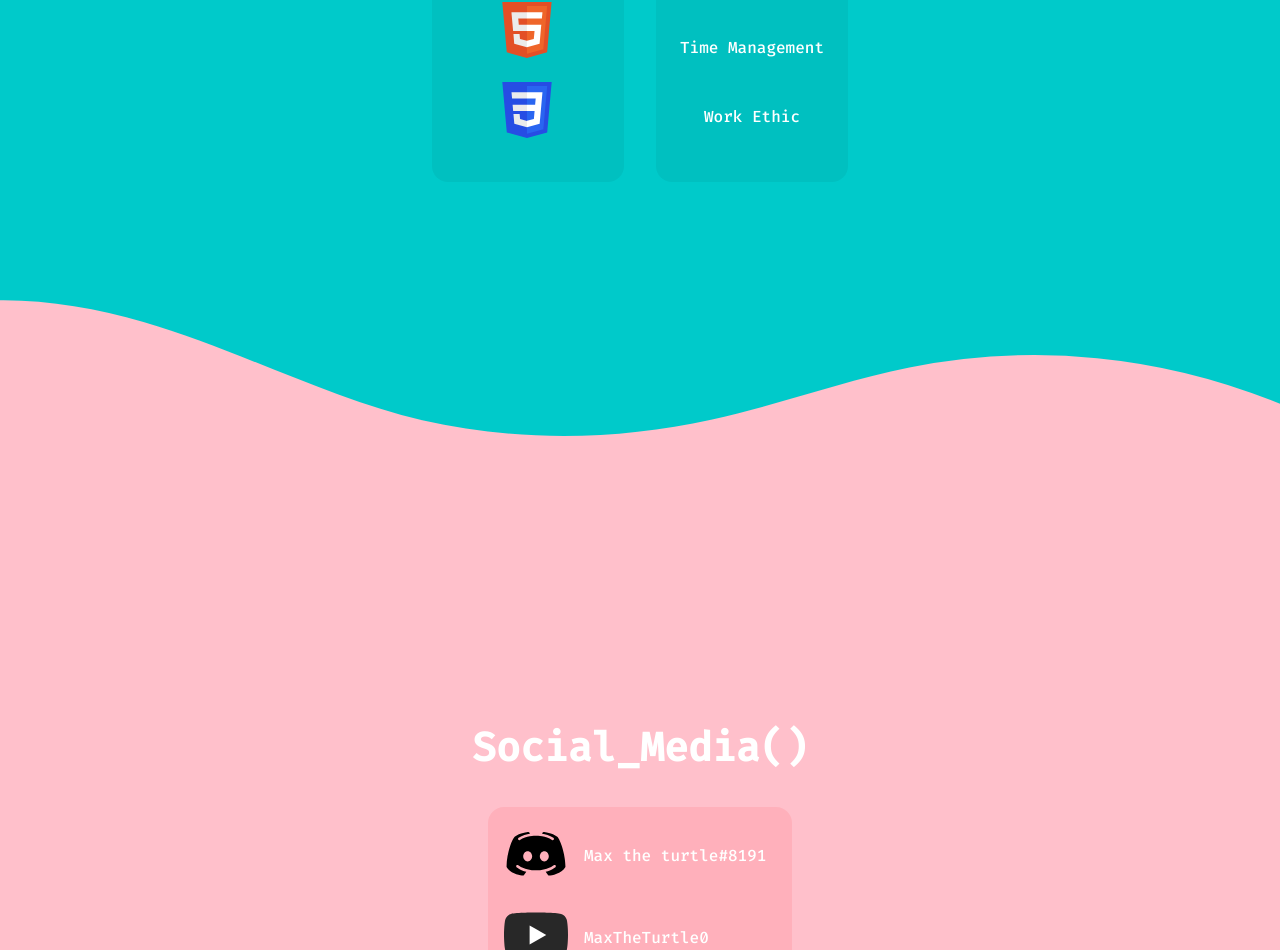
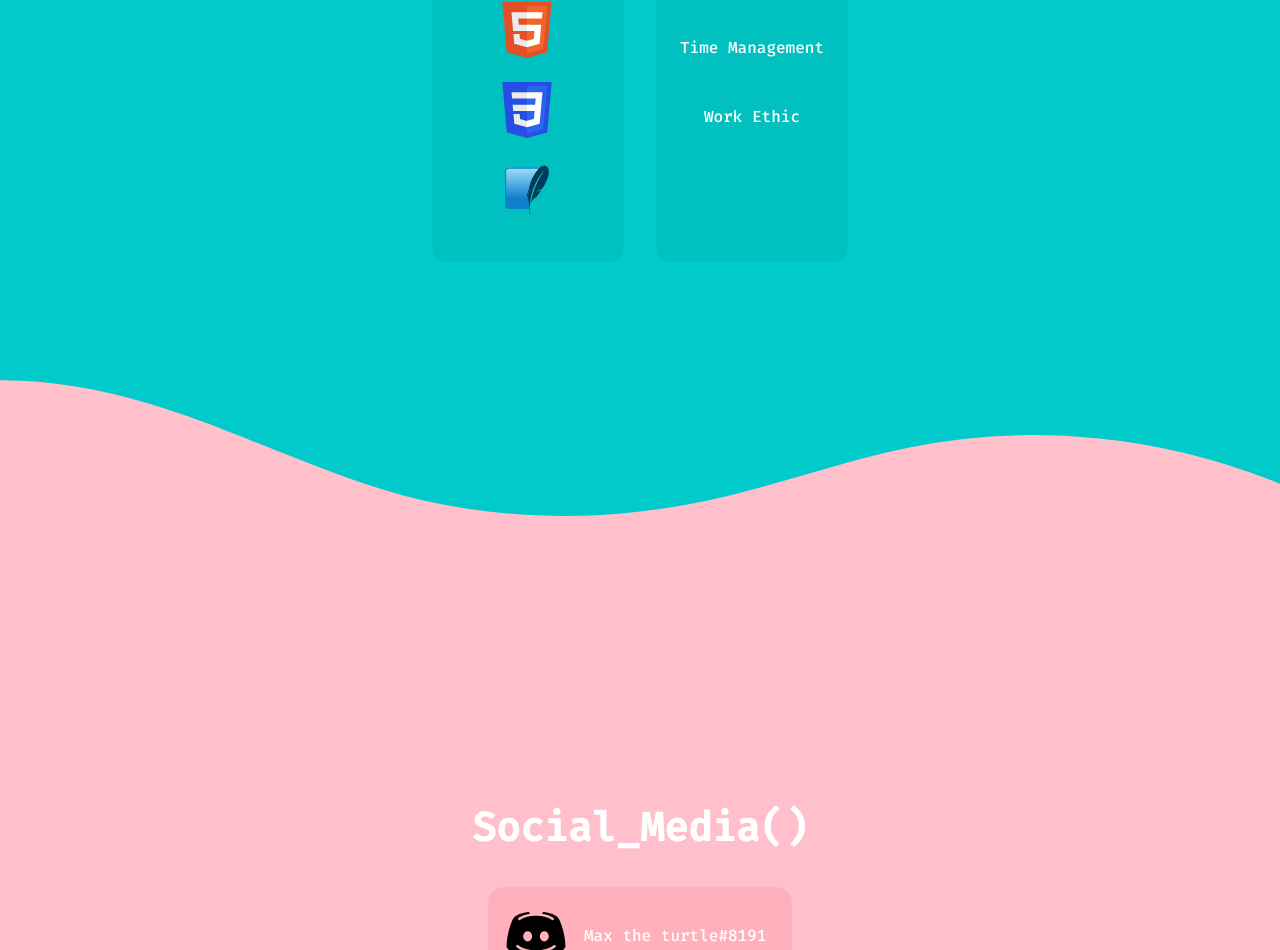
Before and after one commit to MaxTheTurtle0/portfolio-website, a plain HTML site: page index.html in a window 1280 px wide. Shown: the part 2883-3833 px from the top of the page. Drawn offline with Linux system fonts and the light colour scheme.

Commit message:
Added SQLite SVG to the Skills Section

```diff
--- a/index.html
+++ b/index.html
@@ -93,6 +93,7 @@
                     <li><img src="images/c-mark.svg" alt="C Logo SVG"><p>C*</p></li>
                     <li><img src="images/HTML5-mark.svg" alt="HTML5 Logo SVG"><p>HTML</p></li>
                     <li><img src="images/CSS3-mark.svg" alt="CSS3 Logo SVG"><p>CSS*</p></li>
+                    <li><img src="images/sqlite-mark.svg" alt="SQL Logo SVG"><p>SQLite</p></li>
                 </ul>
             </div>
             <div class="soft-and-hard-skills hidden">
```
Also changed, not shown: images/sqlite-mark.svg (added).
